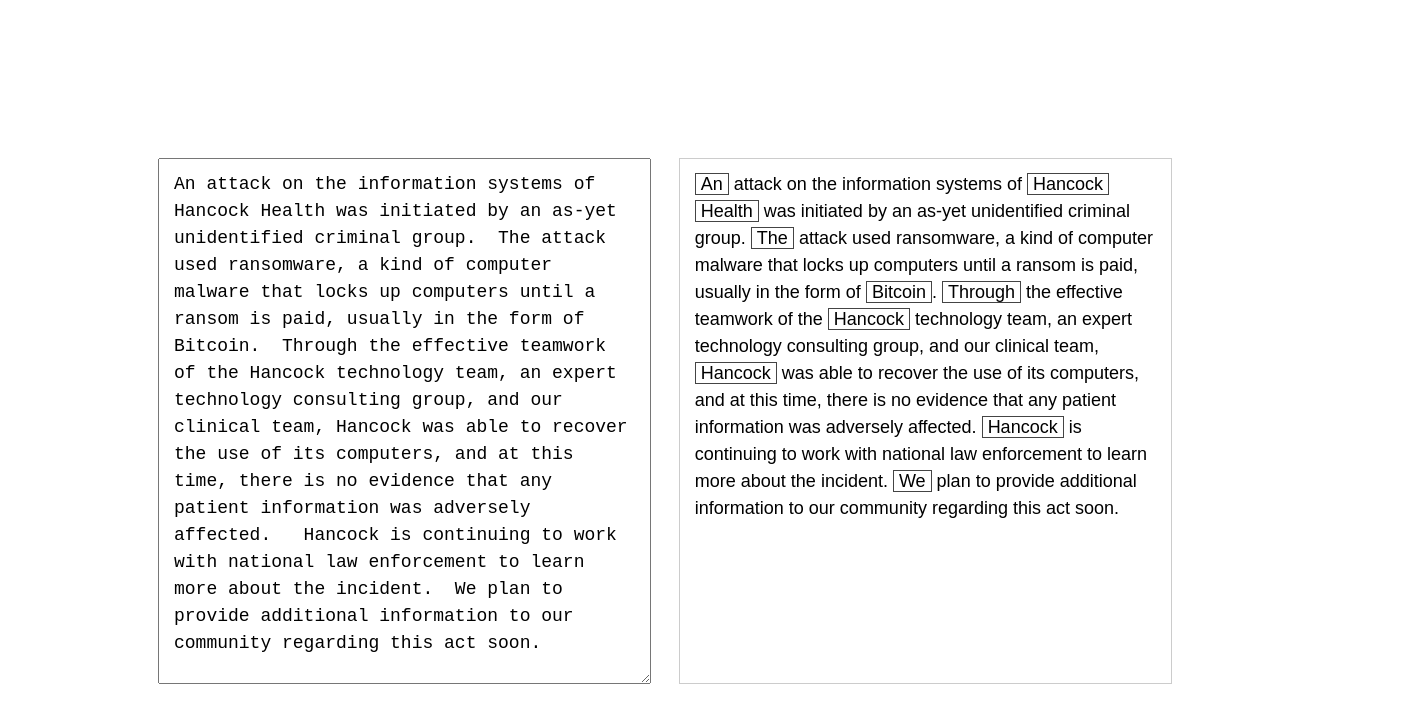
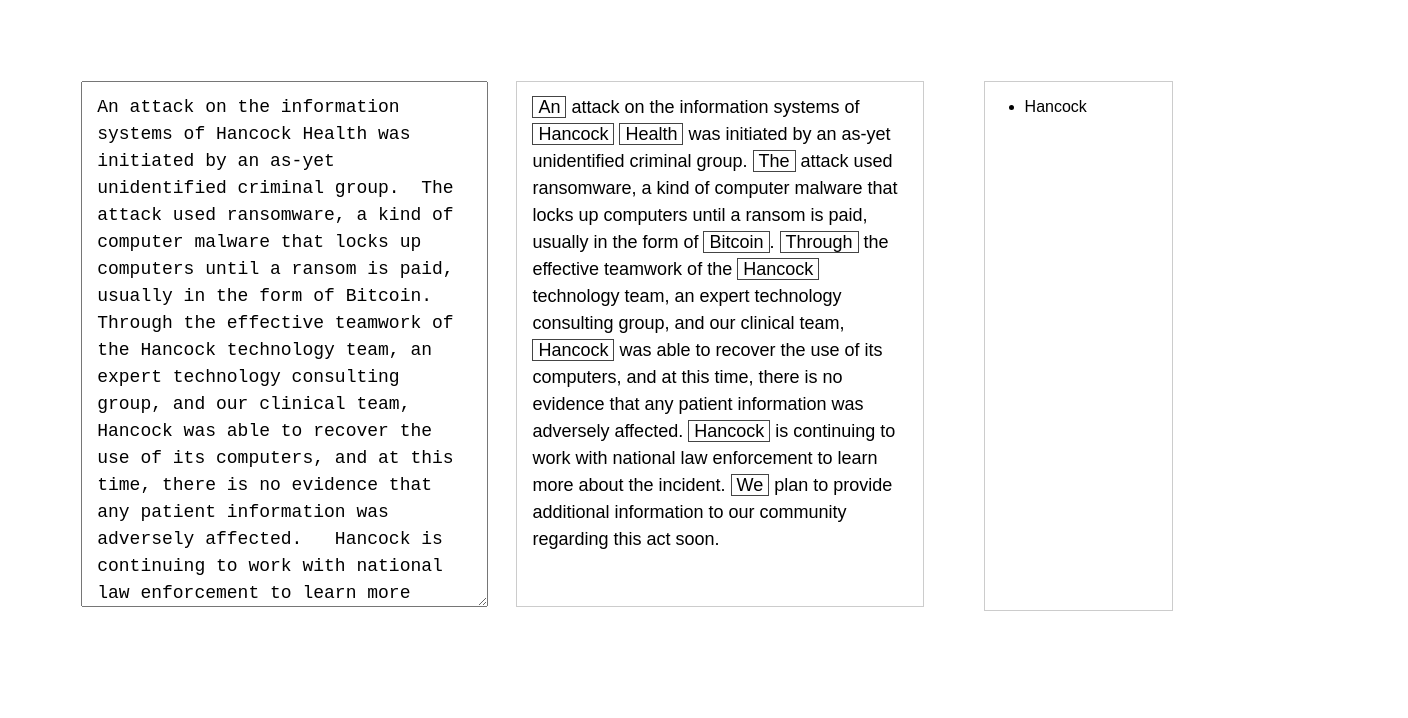
Before and after one commit to sodiumhalogenteam/sandbox-textarea-scrapping-ui, a React (Create React App) app: page / in a window 1280 px wide. Shown: the top 718 px of the page, 1408 px wide, since content can reach past the window. Built offline with nearby package versions, Linux system fonts and the light colour scheme.

Commit message:
📦  NEW: adds list

```diff
--- a/src/App.js
+++ b/src/App.js
@@ -7,9 +7,13 @@
   display: flex;
   width: 90vw;
   max-width: 90vw;
-  padding: 10%;
+  padding: 4%;
   & > div {
     margin: 30px;
+  }
+  .list {
+    border: 1px solid #ccc;
+    width: 20%;
   }
 `;
 
@@ -17,17 +21,52 @@
   state = {
     text:
       'An attack on the information systems of Hancock Health was initiated by an as-yet unidentified criminal group.  The attack used ransomware, a kind of computer malware that locks up computers until a ransom is paid, usually in the form of Bitcoin.  Through the effective teamwork of the Hancock technology team, an expert technology consulting group, and our clinical team, Hancock was able to recover the use of its computers, and at this time, there is no evidence that any patient information was adversely affected.   Hancock is continuing to work with national law enforcement to learn more about the incident.  We plan to provide additional information to our community regarding this act soon.',
+    notedText: [
+      {
+        id: 1,
+        text: 'Hancock',
+        selected: true,
+      },
+    ],
   };
 
   handleTextChange = text => {
     this.setState({text});
   };
 
+  handleTextSelected = (id, text, add = true) => {
+    if (add) {
+      const allNoted = this.state.notedText;
+      const newNoted = allNoted.push({
+        id: id,
+        text: text,
+      });
+      this.setState({notedText: newNoted});
+    }
+    console.log('text removed from array', text);
+    return true;
+  };
+
   render() {
     return (
       <Styles>
         <Textarea textValue={this.state.text} handleTextChange={this.handleTextChange} />
-        <ScrapePreview textValue={this.state.text} />
+        <ScrapePreview
+          textValue={this.state.text}
+          selected={this.state.notedText.map(el => {
+            if (el.selected) return true;
+          })}
+          handleTextSelected={this.handleTextSelected}
+        />
+        <div className="list">
+          <ul>
+            {this.state.notedText.map((el, index) => {
+              if (el.selected) {
+                return <li key={index}>{el.text}</li>;
+              }
+            })}
+          </ul>
+        </div>
       </Styles>
     );
   }
--- a/src/components/ScrapePreview.js
+++ b/src/components/ScrapePreview.js
@@ -9,6 +9,7 @@
   font-size: 18px;
   padding: 12px 15px;
   line-height: 1.5em;
+  user-select: none;
 
   mark {
     border: 1px solid #444;
@@ -18,7 +19,13 @@
   }
 `;
 
-const markText = (text, pattern, onClick) => {
+class ScrapePreview extends Component {
+  handleMarkedClick = (id, text) => {
+    console.log('clicked', id, text);
+    this.props.handleTextSelected(id, text);
+  };
+
+  markText = (text, pattern, onClick) => {
     const splitText = text.split(pattern);
     if (splitText.length <= 1) {
       return text;
@@ -31,7 +38,7 @@
           ? [
               ...arr,
               element,
-            <mark key={index} onClick={onClick}>
+              <mark key={index} onClick={() => onClick(index, matches[index])}>
                 {matches[index]}
               </mark>,
             ]
@@ -40,14 +47,9 @@
     );
   };
 
-class ScrapePreview extends Component {
-  handleMarkedClick = () => {
-    console.log('test');
-  };
-
   render() {
     const cleanText = this.props.textValue.replace(/\n$/g, '\n\n');
-    const marked = markText(cleanText, /[A-Z].*?\b/g, this.handleMarkedClick);
+    const marked = this.markText(cleanText, /[A-Z].*?\b/g, this.handleMarkedClick);
     return <Styles>{marked}</Styles>;
   }
 }
```
Lines whose indentation alone changed are shown as unchanged.
